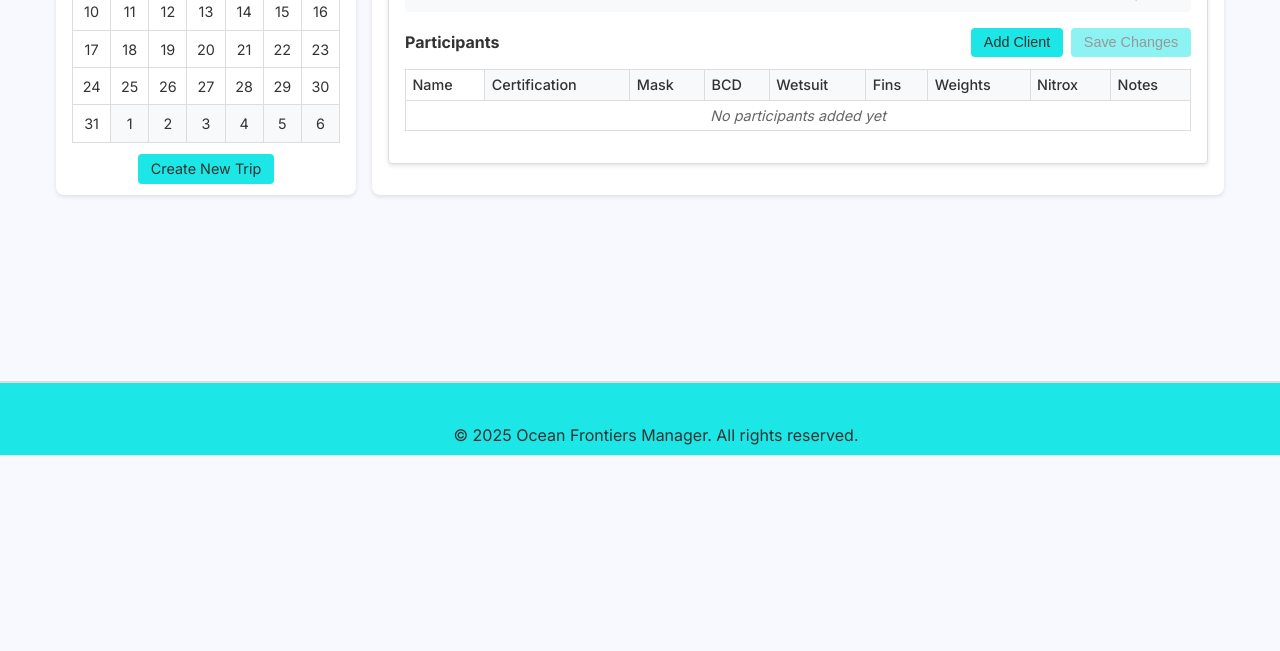
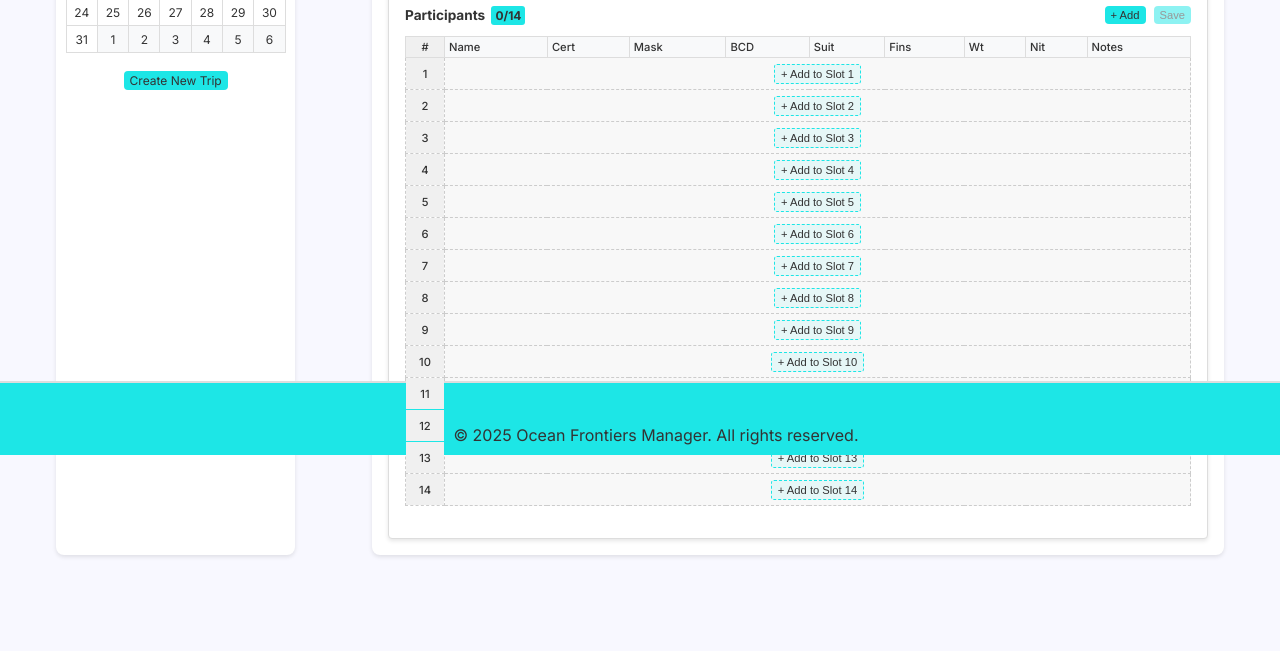
Before and after one commit to cervee18/OFR2_2, a Flask app: page /trips?selected_trip_id=1 in a window 1280 px wide. Shown: the part 345-996 px from the top of the page. Before the commit the page ends 800 px from the top, so only its background shows below. Run offline with Flask 3, Linux system fonts and the light colour scheme.

Commit message:
Change in table display

```diff
--- a/app/static/style.css
+++ b/app/static/style.css
@@ -2011,3 +2011,215 @@
     border: 1px solid #f5c6cb;
     color: #721c24;
 }
+
+/* New styles for the participants table with fixed rows */
+
+/* Add a "Slot" column style */
+.participants-table th:first-child,
+.participants-table td:first-child {
+    width: 40px;
+    text-align: center;
+    background-color: #f0f0f0;
+    font-weight: 500;
+}
+
+/* Style for empty slots */
+.empty-slot {
+    background-color: #f8f8f8;
+    height: 50px;
+}
+
+.empty-slot td {
+    border: 1px dashed #ccc;
+    text-align: center;
+}
+
+.add-client-cell {
+    text-align: center;
+}
+
+/* Style for the inline add client button */
+.add-client-button-inline {
+    padding: 6px 10px;
+    background-color: #e6f7f7;
+    border: 1px dashed var(--light-turquoise);
+    border-radius: 4px;
+    color: var(--text-color);
+    cursor: pointer;
+    font-size: 0.85rem;
+    transition: all 0.2s ease;
+}
+
+.add-client-button-inline:hover {
+    background-color: var(--light-turquoise);
+}
+
+/* Highlight filled slots to distinguish them better */
+.filled-slot {
+    background-color: white;
+}
+
+/* Update to the existing participant counter in the header */
+.participants-header h4 {
+    margin: 0;
+    font-size: 1rem;
+}
+
+.participants-header h4 span {
+    background-color: var(--light-turquoise);
+    padding: 3px 6px;
+    border-radius: 4px;
+    margin-left: 5px;
+    font-size: 0.9rem;
+}
+
+/* Make the table more compact */
+.participants-table th,
+.participants-table td {
+    padding: 6px;
+    font-size: 0.9rem;
+}
+
+/* New styles for the participants table with fixed rows - Compact Version */
+
+/* Add a "Slot" column style */
+.participants-table th:first-child,
+.participants-table td:first-child {
+    width: 30px;
+    text-align: center;
+    background-color: #f0f0f0;
+    font-weight: 500;
+    font-size: 0.7rem;
+}
+
+/* Style for empty slots */
+.empty-slot {
+    background-color: #f8f8f8;
+    height: 32px; /* Reduced from 50px */
+}
+
+.empty-slot td {
+    border: 1px dashed #ccc;
+    text-align: center;
+}
+
+.add-client-cell {
+    text-align: center;
+}
+
+/* Style for the inline add client button */
+.add-client-button-inline {
+    padding: 3px 6px; /* Reduced from 6px 10px */
+    background-color: #e6f7f7;
+    border: 1px dashed var(--light-turquoise);
+    border-radius: 3px; /* Reduced from 4px */
+    color: var(--text-color);
+    cursor: pointer;
+    font-size: 0.7rem; /* Reduced from 0.85rem */
+    transition: all 0.2s ease;
+}
+
+.add-client-button-inline:hover {
+    background-color: var(--light-turquoise);
+}
+
+/* Highlight filled slots to distinguish them better */
+.filled-slot {
+    background-color: white;
+    height: 32px; /* Consistent with empty slots */
+}
+
+/* Update to the existing participant counter in the header */
+.participants-header h4 {
+    margin: 0;
+    font-size: 0.85rem; /* Reduced from 1rem */
+}
+
+.participants-header h4 span {
+    background-color: var(--light-turquoise);
+    padding: 2px 4px; /* Reduced from 3px 6px */
+    border-radius: 3px; /* Reduced from 4px */
+    margin-left: 3px; /* Reduced from 5px */
+    font-size: 0.75rem; /* Reduced from 0.9rem */
+}
+
+/* Make the table more compact */
+.participants-table th,
+.participants-table td {
+    padding: 3px 4px; /* Reduced from 6px */
+    font-size: 0.7rem; /* Reduced from 0.9rem */
+}
+
+/* Make the equipment selects and inputs smaller */
+.equipment-select, .equipment-input, .notes-input {
+    padding: 2px 3px;
+    font-size: 0.7rem;
+    height: 22px;
+}
+
+.equipment-select {
+    width: 50px; /* Reduced from default */
+}
+
+.equipment-input {
+    width: 40px; /* Reduced from 50px */
+}
+
+.notes-input {
+    width: 120px; /* Reduced from 150px */
+}
+
+/* Add compact styles for the calendar section */
+.calendar-section {
+    width: 220px; /* Reduced from typical 300px */
+    padding: 0.6rem; /* Reduced padding */
+}
+
+.calendar-table th,
+.calendar-table td {
+    padding: 2px;
+    font-size: 0.75rem;
+}
+
+.calendar-select {
+    padding: 2px;
+    font-size: 0.75rem;
+}
+
+.today-button, .new-trip-button {
+    padding: 2px 6px;
+    font-size: 0.75rem;
+}
+
+/* Compact trip tabs */
+.tab-button {
+    padding: 5px 8px;
+    min-width: 120px;
+    font-size: 0.75rem;
+}
+
+.tab-title {
+    font-size: 0.8rem;
+}
+
+.tab-info {
+    font-size: 0.7rem;
+}
+
+/* Compact trip info */
+.trip-info {
+    padding: 6px;
+    margin-bottom: 8px;
+    font-size: 0.75rem;
+}
+
+/* Compact header actions */
+.header-actions button {
+    padding: 3px 6px;
+    font-size: 0.7rem;
+}
+
+/* Reset min-width for select elements to make them more compact */
+select.equipment-select {
+    min-width: 0;
+}
--- a/app/templates/trips.html
+++ b/app/templates/trips.html
@@ -2,7 +2,7 @@
 
 {% block content %}
 <section class="trips-container">
-    <!-- Calendar & Navigation -->
+    <!-- Calendar & Navigation Section Remains Unchanged -->
     <div class="calendar-section">
         <div class="calendar-header">
             <form method="GET" action="{{ url_for('trips.trip_list') }}" class="calendar-nav" id="calendar-form">
@@ -55,7 +55,7 @@
         </div>
     </div>
 
-    <!-- Daily Trips Section -->
+    <!-- Daily Trips Section with Modified Participants Table -->
     <div class="daily-trips-section">
         <h3 class="date-header">Trips for {{ selected_date_str }}</h3>
 
@@ -85,14 +85,14 @@
 
                         <div class="participants-section">
                             <div class="participants-header">
-                                <h4>Participants</h4>
+                                <h4>Participants <span>{{ clients_on_trip|length }}/{{ selected_trip.max_divers }}</span></h4>
                                 <div class="header-actions">
                                     <button class="add-client-button" onclick="openAddClientPopup()"
                                             {% if not selected_trip %}disabled{% endif %}>
-                                        Add Client
+                                        + Add
                                     </button>
                                     <button id="saveEquipmentButton" class="save-button" onclick="saveAllEquipment()" disabled>
-                                        Save Changes
+                                        Save
                                     </button>
                                 </div>
                             </div>
@@ -100,24 +100,30 @@
                             <table class="participants-table">
                                 <thead>
                                     <tr>
+                                        <th>#</th>
                                         <th>Name</th>
-                                        <th>Certification</th>
+                                        <th>Cert</th>
                                         <th>Mask</th>
                                         <th>BCD</th>
-                                        <th>Wetsuit</th>
+                                        <th>Suit</th>
                                         <th>Fins</th>
-                                        <th>Weights</th>
-                                        <th>Nitrox</th>
+                                        <th>Wt</th>
+                                        <th>Nit</th>
                                         <th>Notes</th>
                                     </tr>
                                 </thead>
                                 <tbody>
-                                    {% if clients_on_trip %}
-                                        {% for client in clients_on_trip %}
+                                    {% set max_slots = selected_trip.max_divers|default(14) %}
+                                    {% for slot in range(1, max_slots + 1) %}
+                                        {% set client = clients_on_trip[slot-1] if slot <= clients_on_trip|length else None %}
+                                        {% if client %}
                                             {% set equipment = client.equipment_assignments|selectattr("trip_id", "eq", selected_trip.id)|first %}
                                             <tr data-client-id="{{ client.id }}"
                                                 data-trip-id="{{ selected_trip.id }}"
+                                                data-slot="{{ slot }}"
+                                                class="filled-slot"
                                                 data-original-data='{"mask_size":"{{ equipment.mask_size|default("") }}","bcd_size":"{{ equipment.bcd_size|default("") }}","wetsuit_size":"{{ equipment.wetsuit_size|default("") }}","fins_size":"{{ equipment.fins_size|default("") }}","weights_amount":"{{ equipment.weights_amount|default("") }}","nitrox":"{{ "yes" if client.nitrox_certification_number else "no" }}","notes":"{{ equipment.notes|default("") }}"}'>
+                                                <td>{{ slot }}</td>
                                                 <td>
                                                     <a href="{{ url_for('clients.client_details', client_id=client.id) }}"
                                                        class="client-name-link">
@@ -173,12 +179,17 @@
                                                            placeholder="Add notes...">
                                                 </td>
                                             </tr>
-                                        {% endfor %}
                                         {% else %}
-                                        <tr>
-                                            <td colspan="9" class="no-participants">No participants added yet</td>
+                                            <tr class="empty-slot">
+                                                <td>{{ slot }}</td>
+                                                <td colspan="9" class="add-client-cell">
+                                                    <button class="add-client-button-inline" onclick="openAddClientPopup()">
+                                                        + Add to Slot {{ slot }}
+                                                    </button>
+                                                </td>
                                             </tr>
                                         {% endif %}
+                                    {% endfor %}
                                 </tbody>
                             </table>
                         </div>
@@ -258,13 +269,13 @@
 
     function getRowData(row) {
         return {
-        mask_size: row.querySelector('select[name="mask_size"]').value || '',
-        bcd_size: row.querySelector('select[name="bcd_size"]').value || '',
-        wetsuit_size: row.querySelector('select[name="wetsuit_size"]').value || '',
-        fins_size: row.querySelector('select[name="fins_size"]').value || '',
-        weights_amount: row.querySelector('input[name="weights_amount"]').value || '',
-        nitrox: row.querySelector('select[name="nitrox"]').value || 'no',
-        notes: row.querySelector('input[name="trip_notes"]').value || ''
+            mask_size: row.querySelector('select[name="mask_size"]')?.value || '',
+            bcd_size: row.querySelector('select[name="bcd_size"]')?.value || '',
+            wetsuit_size: row.querySelector('select[name="wetsuit_size"]')?.value || '',
+            fins_size: row.querySelector('select[name="fins_size"]')?.value || '',
+            weights_amount: row.querySelector('input[name="weights_amount"]')?.value || '',
+            nitrox: row.querySelector('select[name="nitrox"]')?.value || 'no',
+            notes: row.querySelector('input[name="trip_notes"]')?.value || ''
         };
     }
 
```
Also changed, not shown: 1 other file. Lines whose indentation alone changed are shown as unchanged.
